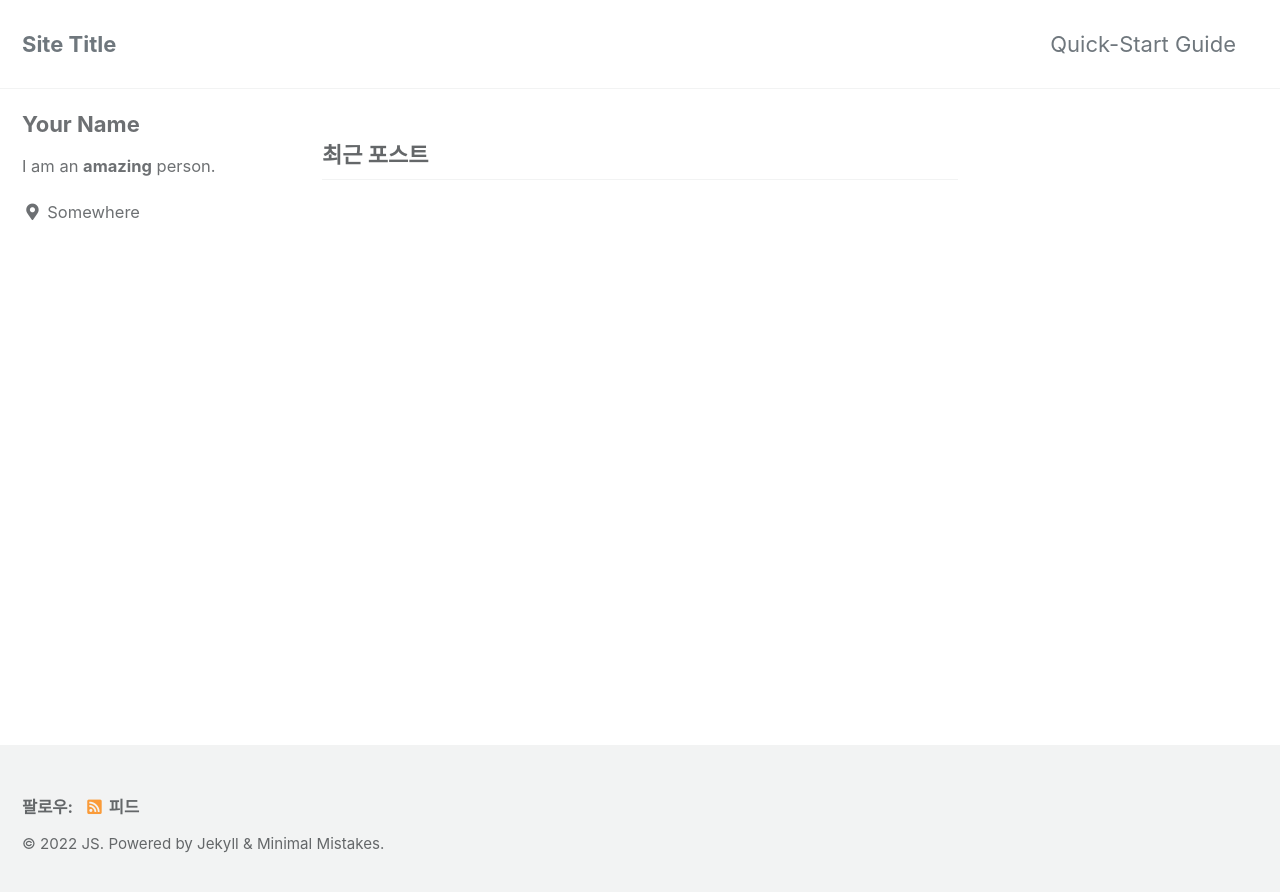
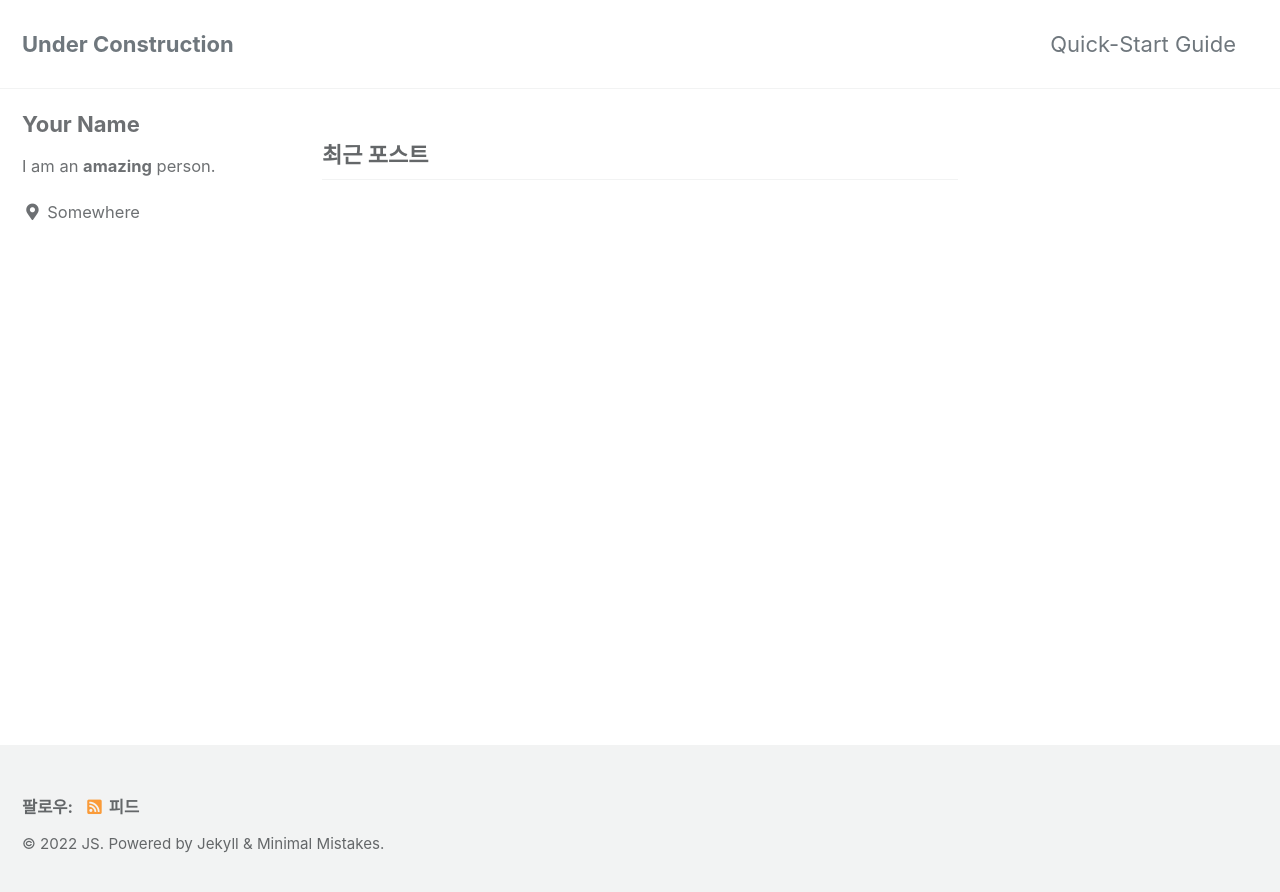
Before and after one commit to minittt777/minittt777.github.io, a Jekyll site: the page built from index.html, in a window 1280 px wide. Shown: the top 892 px of the page. Built offline with Jekyll 4.4.1, drawn with Linux system fonts in a browser that asks for light colours; cached includes are drawn as plain includes; the list of posts is cut into pages by our own code.

Commit message:
Update _config.yml

```diff
--- a/_config.yml
+++ b/_config.yml
@@ -16,7 +16,7 @@ minimal_mistakes_skin    : "default" # "air", "aqua", "contrast", "dark", "dirt"
 
 # Site Settings
 locale                   : "ko-KR"
-title                    : "Site Title"
+title                    : "Under Construction"
 title_separator          : "-"
 subtitle                 : # site tagline that appears below site title in masthead
 name                     : "JS"
```
